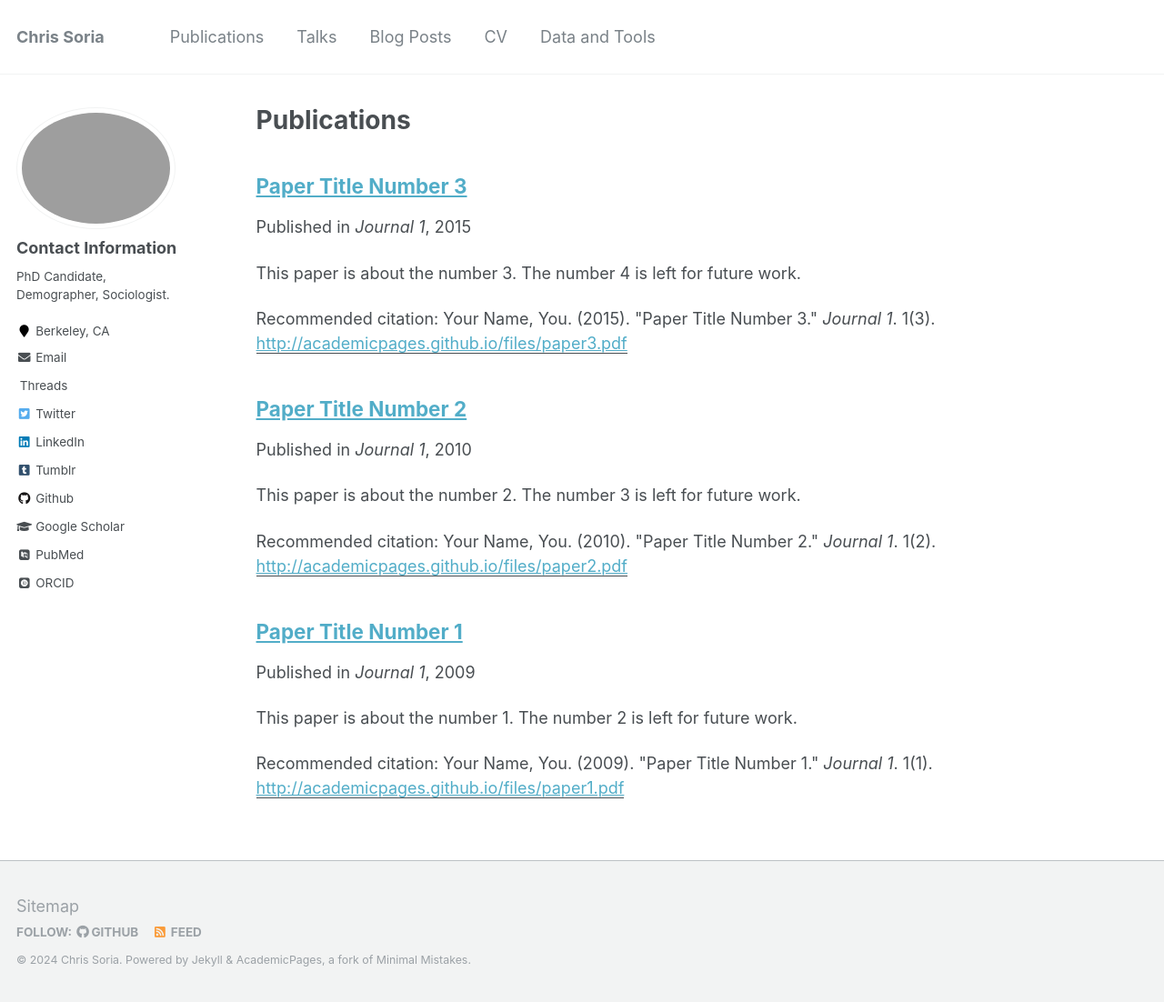
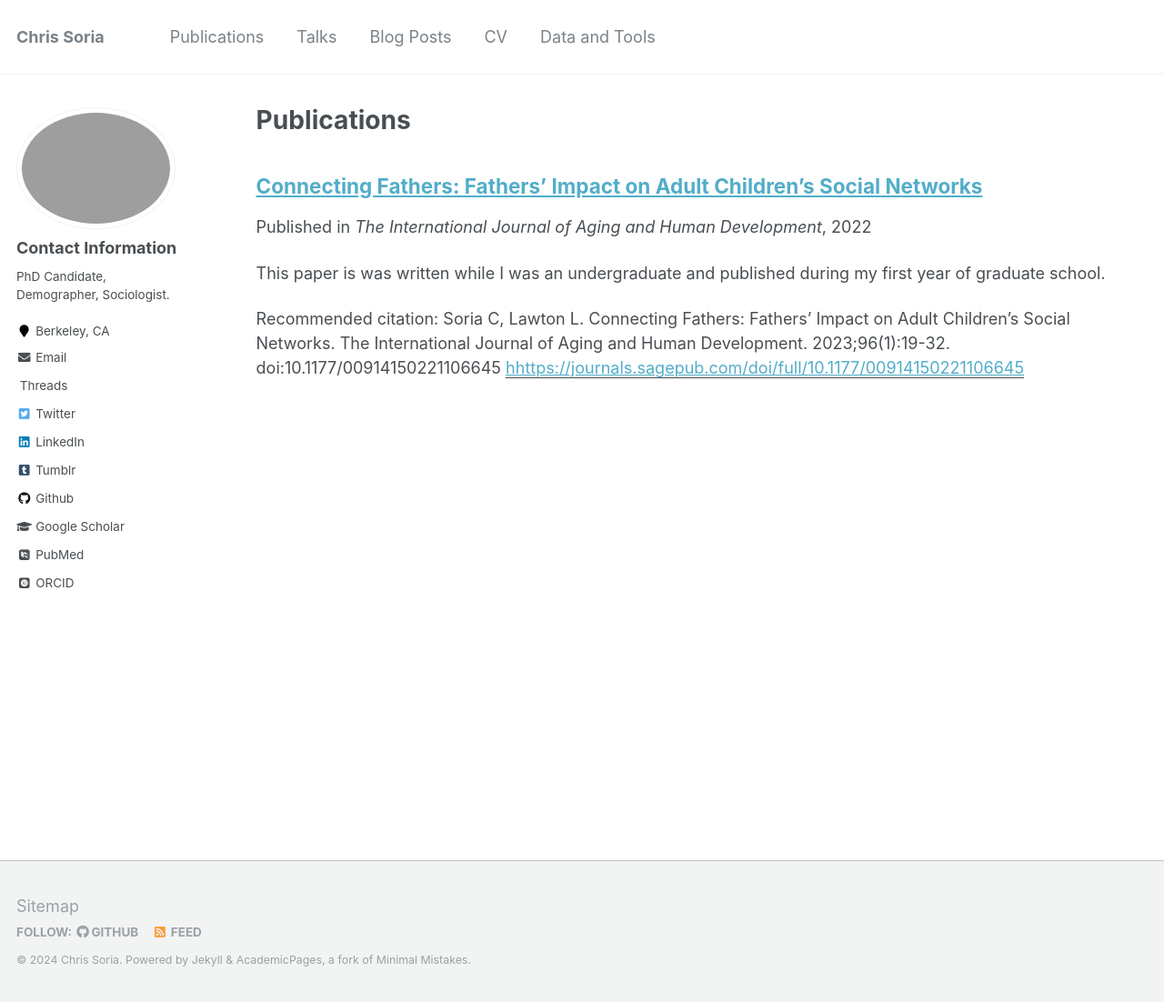
Before and after one commit to chrissoria/chrissoria.github.io, a Jekyll site: the page built from _pages/publications.md, in a window 1280 px wide and 1102 px high. Shown: the whole window at 91% size. Built offline with Jekyll 4.4.1, drawn with Linux system fonts in a browser that asks for light colours; some web fonts are replaced.

Commit message:
updating published articles list

```diff
--- a/_publications/2009-10-01-paper-title-number-1.md
+++ /dev/null
@@ -1,15 +0,0 @@
----
-title: "Paper Title Number 1"
-collection: publications
-permalink: /publication/2009-10-01-paper-title-number-1
-excerpt: 'This paper is about the number 1. The number 2 is left for future work.'
-date: 2009-10-01
-venue: 'Journal 1'
-paperurl: 'http://academicpages.github.io/files/paper1.pdf'
-citation: 'Your Name, You. (2009). &quot;Paper Title Number 1.&quot; <i>Journal 1</i>. 1(1).'
----
-This paper is about the number 1. The number 2 is left for future work.
-
-[Download paper here](http://academicpages.github.io/files/paper1.pdf)
-
-Recommended citation: Your Name, You. (2009). "Paper Title Number 1." <i>Journal 1</i>. 1(1).
--- a/_publications/2010-10-01-paper-title-number-2.md
+++ /dev/null
@@ -1,15 +0,0 @@
----
-title: "Paper Title Number 2"
-collection: publications
-permalink: /publication/2010-10-01-paper-title-number-2
-excerpt: 'This paper is about the number 2. The number 3 is left for future work.'
-date: 2010-10-01
-venue: 'Journal 1'
-paperurl: 'http://academicpages.github.io/files/paper2.pdf'
-citation: 'Your Name, You. (2010). &quot;Paper Title Number 2.&quot; <i>Journal 1</i>. 1(2).'
----
-This paper is about the number 2. The number 3 is left for future work.
-
-[Download paper here](http://academicpages.github.io/files/paper2.pdf)
-
-Recommended citation: Your Name, You. (2010). "Paper Title Number 2." <i>Journal 1</i>. 1(2).
--- a/_publications/2015-10-01-paper-title-number-3.md
+++ /dev/null
@@ -1,15 +0,0 @@
----
-title: "Paper Title Number 3"
-collection: publications
-permalink: /publication/2015-10-01-paper-title-number-3
-excerpt: 'This paper is about the number 3. The number 4 is left for future work.'
-date: 2015-10-01
-venue: 'Journal 1'
-paperurl: 'http://academicpages.github.io/files/paper3.pdf'
-citation: 'Your Name, You. (2015). &quot;Paper Title Number 3.&quot; <i>Journal 1</i>. 1(3).'
----
-This paper is about the number 3. The number 4 is left for future work.
-
-[Download paper here](http://academicpages.github.io/files/paper3.pdf)
-
-Recommended citation: Your Name, You. (2015). "Paper Title Number 3." <i>Journal 1</i>. 1(3).
--- /dev/null
+++ b/_publications/2022-06-13-father-paper-socialnetworks-1.md
@@ -0,0 +1,15 @@
+---
+title: "Connecting Fathers: Fathers’ Impact on Adult Children's Social Networks"
+collection: publications
+permalink: /publication/2022-06-13-paper-title-number-1
+excerpt: 'This paper is was written while I was an undergraduate and published during my first year of graduate school.'
+date: 2022-06-13
+venue: 'The International Journal of Aging and Human Development'
+paperurl: 'hhttps://journals.sagepub.com/doi/full/10.1177/00914150221106645'
+citation: 'Soria C, Lawton L. Connecting Fathers: Fathers’ Impact on Adult Children’s Social Networks. The International Journal of Aging and Human Development. 2023;96(1):19-32. doi:10.1177/00914150221106645'
+---
+We examine the relationship between having an emotionally close and active father in an adult child's social network compared to having a father who is not close, or a father who was not named. We hypothesize that fathers provide both essential and important contributions to their children's psychosocial development, and those contributions continue into active adulthood. Using the 2015 UC Berkeley Social Networks Study (UCNets), we find that adult children who name an emotionally close father in their network tend to have more males as social ties, but not more female ties. We conclude that fathers continue to play an important and active role in their children's lives long after childhood.
+
+[Download paper here](https://journals.sagepub.com/doi/reader/10.1177/00914150221106645)
+
+Recommended citation: Soria C, Lawton L. Connecting Fathers: Fathers’ Impact on Adult Children’s Social Networks. The International Journal of Aging and Human Development. 2023;96(1):19-32. doi:10.1177/00914150221106645
```
Also changed, not shown: _posts/2024-09-08-llms-improving-string-match-rate.md (+7 -7 lines), 1 other file.
